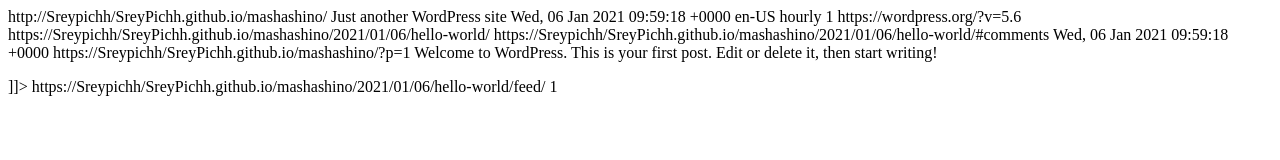
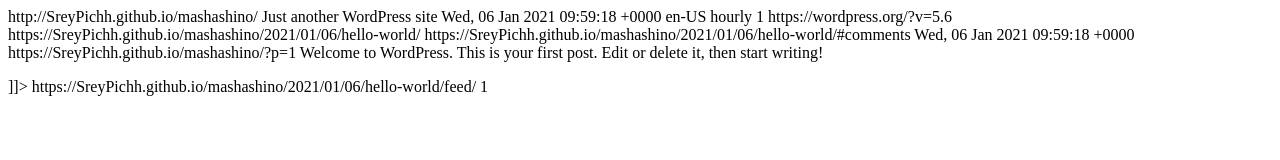
Before and after one commit to SreyPichh/mashashino, a plain HTML site: page feed/index.html in a window 1280 px wide. Drawn offline with Linux system fonts and the light colour scheme.

Commit message:
StaticHTMLOutput UPDATE feed/index.html

```diff
--- a/feed/index.html
+++ b/feed/index.html
@@ -10,7 +10,7 @@
 <channel>
 	<title>mashashino</title>
 	<atom:link href="http://localhost/mashashino/feed/" rel="self" type="application/rss+xml" />
-	<link>http://Sreypichh/SreyPichh.github.io/mashashino/</link>
+	<link>http://SreyPichh.github.io/mashashino/</link>
 	<description>Just another WordPress site</description>
 	<lastBuildDate>Wed, 06 Jan 2021 09:59:18 +0000</lastBuildDate>
 	<language>en-US</language>
@@ -21,20 +21,20 @@
 	<generator>https://wordpress.org/?v=5.6</generator>
 	<item>
 		<title>Hello world!</title>
-		<link>https://Sreypichh/SreyPichh.github.io/mashashino/2021/01/06/hello-world/</link>
-					<comments>https://Sreypichh/SreyPichh.github.io/mashashino/2021/01/06/hello-world/#comments</comments>
+		<link>https://SreyPichh.github.io/mashashino/2021/01/06/hello-world/</link>
+					<comments>https://SreyPichh.github.io/mashashino/2021/01/06/hello-world/#comments</comments>
 
 		<dc:creator><![CDATA[Admin]]></dc:creator>
 		<pubDate>Wed, 06 Jan 2021 09:59:18 +0000</pubDate>
 				<category><![CDATA[Uncategorized]]></category>
-		<guid isPermaLink="false">https://Sreypichh/SreyPichh.github.io/mashashino/?p=1</guid>
+		<guid isPermaLink="false">https://SreyPichh.github.io/mashashino/?p=1</guid>
 
 					<description><![CDATA[Welcome to WordPress. This is your first post. Edit or delete it, then start writing!]]></description>
 										<content:encoded><![CDATA[
 <p>Welcome to WordPress. This is your first post. Edit or delete it, then start writing!</p>
 ]]></content:encoded>
 
-					<wfw:commentRss>https://Sreypichh/SreyPichh.github.io/mashashino/2021/01/06/hello-world/feed/</wfw:commentRss>
+					<wfw:commentRss>https://SreyPichh.github.io/mashashino/2021/01/06/hello-world/feed/</wfw:commentRss>
 			<slash:comments>1</slash:comments>
 
 
```
